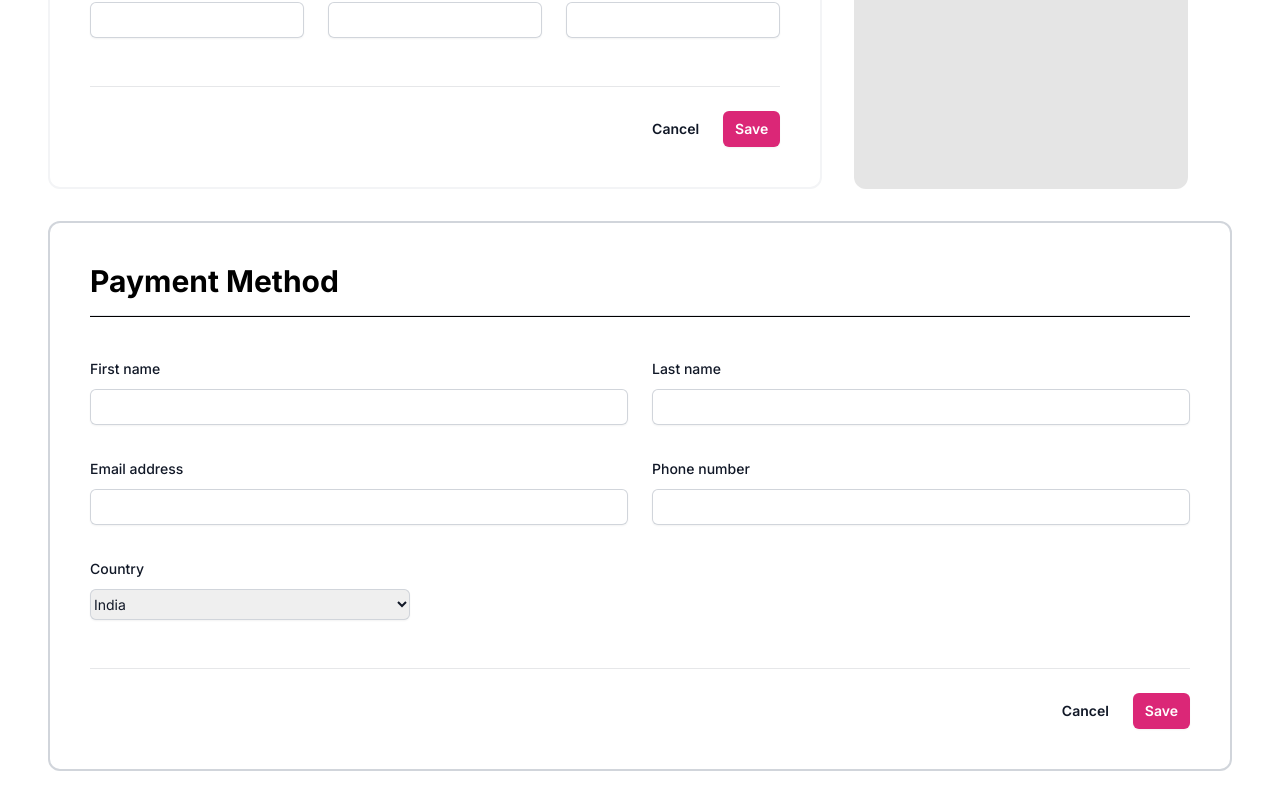
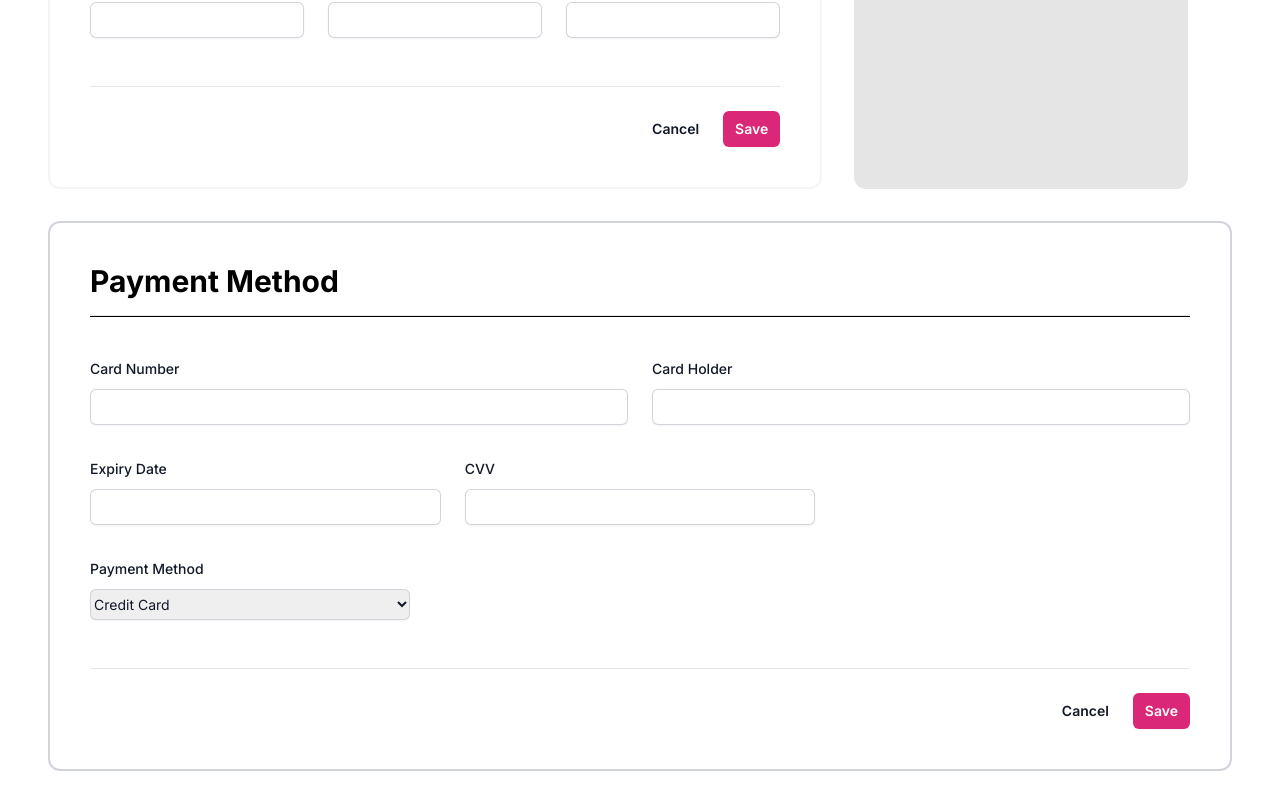
Before and after one commit to maazshaikh7/codeswear, a Next.js app: page /checkout in a window 1280 px wide. Shown: the part 729-1538 px from the top of the page. Built offline with nearby package versions, Linux system fonts and the light colour scheme.

Commit message:
Fixed design issues

```diff
--- a/app/(routes)/checkout/page.tsx
+++ b/app/(routes)/checkout/page.tsx
@@ -1,7 +1,17 @@
-import React from "react";
+"use client";
+import React, { useState } from "react";
 import ShoppingCart from "@/app/_components/ShoppingCart";
 
 const Checkout = () => {
+  const [isHovered, setIsHovered] = useState(false);
+
+  const handleMouseEnter = () => {
+    setIsHovered(true);
+  };
+
+  const handleMouseLeave = () => {
+    setIsHovered(false);
+  };
   return (
     <section className="grid gap-8 pt-24 mx-12 mb-10 ">
       <form className=" order-2 md:order-1 p-10 border-2 col-span-3 md:col-span-1 rounded-xl border-gray-100 ">
@@ -202,101 +212,114 @@ const Checkout = () => {
       <div className="bg-neutral-200 rounded-xl order-1 py-10 md:order-1 col-span-3 md:col-span-1">
         <ShoppingCart display={true} checkoutPage={true} />
       </div>
-      <form className=" p-10 col-span-3 border-2 rounded-xl border-gray-300 order-3">
-        <h2 className="font-bold text-3xl  ">Payment Method</h2>
+      <form
+        className={`p-10 col-span-3 border-2 rounded-xl border-gray-300 order-3 ${
+          isHovered ? "grayscale bg-gray-100" : ""
+        }`}
+        onMouseEnter={handleMouseEnter}
+        onMouseLeave={handleMouseLeave}
+      >
+        <h2 className="font-bold text-3xl">
+          Payment Method{" "}
+          {isHovered && (
+            <p className="text-sm pt-2">
+              {"(Demo) - Don't enter your details"}
+            </p>
+          )}
+        </h2>
         <hr className="bg-black h-0.5 my-4" />
-
         <div className="space-y-12">
           <div className="border-b border-gray-900/10 pb-12">
             <div className="mt-10 grid grid-cols-1 gap-x-6 gap-y-8 sm:grid-cols-6">
               <div className="sm:col-span-3">
                 <label
-                  htmlFor="first-name"
+                  htmlFor="card-number"
                   className="block text-sm font-medium leading-6 text-gray-900"
                 >
-                  First name
+                  Card Number
                 </label>
                 <div className="mt-2">
                   <input
                     type="text"
-                    name="first-name"
-                    id="first-name"
-                    autoComplete="given-name"
-                    className="block w-full rounded-md border-0 py-1.5 text-gray-900 shadow-sm ring-1 ring-inset ring-gray-300 placeholder:text-gray-400 focus:ring-2  sm:text-sm sm:leading-6"
+                    name="card-number"
+                    id="card-number"
+                    autoComplete="cc-number"
+                    className="block w-full rounded-md border-0 py-1.5 text-gray-900 shadow-sm ring-1 ring-inset ring-gray-300 placeholder:text-gray-400 focus:ring-2 sm:text-sm sm:leading-6"
                   />
                 </div>
               </div>
 
               <div className="sm:col-span-3">
                 <label
-                  htmlFor="last-name"
+                  htmlFor="card-holder"
                   className="block text-sm font-medium leading-6 text-gray-900"
                 >
-                  Last name
+                  Card Holder
                 </label>
                 <div className="mt-2">
                   <input
                     type="text"
-                    name="last-name"
-                    id="last-name"
-                    autoComplete="family-name"
-                    className="block w-full rounded-md border-0 py-1.5 text-gray-900 shadow-sm ring-1 ring-inset ring-gray-300 placeholder:text-gray-400 focus:ring-2  sm:text-sm sm:leading-6"
+                    name="card-holder"
+                    id="card-holder"
+                    autoComplete="cc-holder"
+                    className="block w-full rounded-md border-0 py-1.5 text-gray-900 shadow-sm ring-1 ring-inset ring-gray-300 placeholder:text-gray-400 focus:ring-2 sm:text-sm sm:leading-6"
+                  />
+                </div>
+              </div>
+
+              <div className="sm:col-span-2">
+                <label
+                  htmlFor="expiry-date"
+                  className="block text-sm font-medium leading-6 text-gray-900"
+                >
+                  Expiry Date
+                </label>
+                <div className="mt-2">
+                  <input
+                    type="text"
+                    name="expiry-date"
+                    id="expiry-date"
+                    autoComplete="cc-exp"
+                    className="block w-full rounded-md border-0 py-1.5 text-gray-900 shadow-sm ring-1 ring-inset ring-gray-300 placeholder:text-gray-400 focus:ring-2 sm:text-sm sm:leading-6"
+                  />
+                </div>
+              </div>
+
+              <div className="sm:col-span-2">
+                <label
+                  htmlFor="cvv"
+                  className="block text-sm font-medium leading-6 text-gray-900"
+                >
+                  CVV
+                </label>
+                <div className="mt-2">
+                  <input
+                    type="text"
+                    name="cvv"
+                    id="cvv"
+                    autoComplete="cc-csc"
+                    className="block w-full rounded-md border-0 py-1.5 text-gray-900 shadow-sm ring-1 ring-inset ring-gray-300 placeholder:text-gray-400 focus:ring-2 sm:text-sm sm:leading-6"
                   />
                 </div>
               </div>
 
               <div className="sm:col-span-3">
                 <label
-                  htmlFor="email"
+                  htmlFor="payment-method"
                   className="block text-sm font-medium leading-6 text-gray-900"
                 >
-                  Email address
-                </label>
-                <div className="mt-2">
-                  <input
-                    id="email"
-                    name="email"
-                    type="email"
-                    autoComplete="email"
-                    className="block w-full rounded-md border-0 py-1.5 text-gray-900 shadow-sm ring-1 ring-inset ring-gray-300 placeholder:text-gray-400 focus:ring-2  sm:text-sm sm:leading-6"
-                  />
-                </div>
-              </div>
-              <div className="sm:col-span-3">
-                <label
-                  htmlFor="phone"
-                  className="block text-sm font-medium leading-6 text-gray-900"
-                >
-                  Phone number
-                </label>
-                <div className="mt-2">
-                  <input
-                    id="phone"
-                    name="phone"
-                    type="phone"
-                    autoComplete="phone"
-                    className="block w-full rounded-md border-0 py-1.5 text-gray-900 shadow-sm ring-1 ring-inset ring-gray-300 placeholder:text-gray-400 focus:ring-2  sm:text-sm sm:leading-6"
-                  />
-                </div>
-              </div>
-
-              <div className="sm:col-span-3">
-                <label
-                  htmlFor="country"
-                  className="block text-sm font-medium leading-6 text-gray-900"
-                >
-                  Country
+                  Payment Method
                 </label>
                 <div className="mt-2">
                   <select
-                    id="country"
-                    name="country"
-                    autoComplete="country-name"
-                    className="block w-full rounded-md border-0 py-1.5 text-gray-900 shadow-sm ring-1 ring-inset ring-gray-300 focus:ring-2  sm:max-w-xs sm:text-sm sm:leading-6"
+                    id="payment-method"
+                    name="payment-method"
+                    autoComplete="payment-method"
+                    className="block w-full rounded-md border-0 py-1.5 text-gray-900 shadow-sm ring-1 ring-inset ring-gray-300 focus:ring-2 sm:max-w-xs sm:text-sm sm:leading-6"
                   >
-                    <option>India</option>
-                    <option>Canada</option>
-                    <option>United States</option>
+                    <option>Credit Card</option>
+                    <option>Debit Card</option>
+                    <option>PayPal</option>
                   </select>
                 </div>
               </div>
--- a/app/(routes)/order/page.tsx
+++ b/app/(routes)/order/page.tsx
@@ -16,7 +16,7 @@ const Order = () => {
       {orderCompleteToast && (
         <div className="absolute top-20 flex justify-center w-screen">
           <p className=" px-4 py-2 bg-pink-300 font-medium rounded-md animate-smooth-bounce">
-            Yay! Order complete! {"(Demo)"}
+            Yay! Order complete! {"(Not really)"}
           </p>
         </div>
       )}
--- a/app/_components/CartItem.tsx
+++ b/app/_components/CartItem.tsx
@@ -78,7 +78,7 @@ const CartItem: React.FC<CartItemProps> = ({ itemCode, checkoutPage }) => {
               <BiMinusCircle />
             </button>
             <span>{item.qty || 0}</span>
-            <button onClick={addToCartHandler}>
+            <button onClick={addToCartHandler} disabled={item.qty >= 5}>
               <BiPlusCircle />
             </button>
           </div>
--- a/app/_components/Navbar.tsx
+++ b/app/_components/Navbar.tsx
@@ -181,7 +181,7 @@ const Navbar = () => {
         </div>
       )}
       {!isCartDisplayed && pathname !== "/checkout" && (
-        <div className="absolute top-2 right-2 text-sm bg-pink-600 rounded-full px-1">
+        <div className="absolute top-2 right-2 text-white text-sm h-5 w-5 text-center bg-pink-600 rounded-full font-semibold">
           {Object.keys(cart).length}
         </div>
       )}
--- a/app/_components/ShoppingCart.tsx
+++ b/app/_components/ShoppingCart.tsx
@@ -51,7 +51,7 @@ const ShoppingCart: React.FC<ShoppingCartProps> = ({
         <button
           onClick={handleOnClick}
           disabled={Object.keys(cart).length == 0}
-          className="bg-pink-600 text-white px-3 py-1 m-3 rounded-md"
+          className="bg-pink-600 text-white px-3 py-1 m-3 rounded-md disabled:text-gray-500 disabled:bg-pink-200 disabled:grayscale-0"
         >
           {checkoutPage ? `Place Order` : "Checkout"}
         </button>
--- a/app/globals.css
+++ b/app/globals.css
@@ -4,7 +4,7 @@ button {
   @apply text-pink-600 hover:scale-105;
 }
 button:disabled {
-  @apply text-gray-500 bg-pink-200 cursor-not-allowed;
+  @apply grayscale cursor-not-allowed;
 }
 @keyframes smooth-bounce {
   0% {
```
